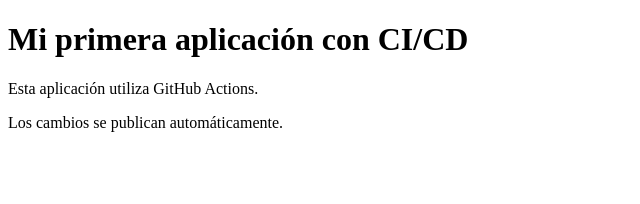
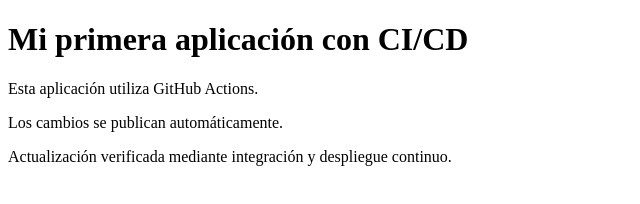
Before and after one commit to santifc37/proyecto-devops-cicd, a plain HTML site: page index.html in a window 1280 px wide. Shown: the whole page, without its empty margins (0-640 px from the left). Drawn offline with Linux system fonts and the light colour scheme.

Commit message:
Add confirmation message for CI/CD update

```diff
--- a/index.html
+++ b/index.html
@@ -9,5 +9,6 @@
   <h1>Mi primera aplicación con CI/CD</h1>
   <p>Esta aplicación utiliza GitHub Actions.</p>
   <p>Los cambios se publican automáticamente.</p>
+  <p>Actualización verificada mediante integración y despliegue continuo.</p>
 </body>
 </html>
```
